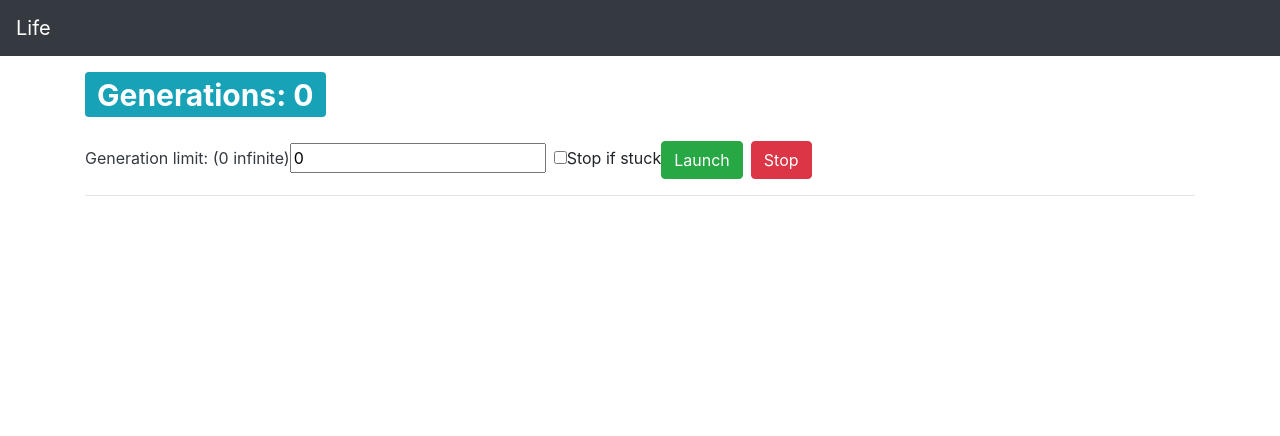
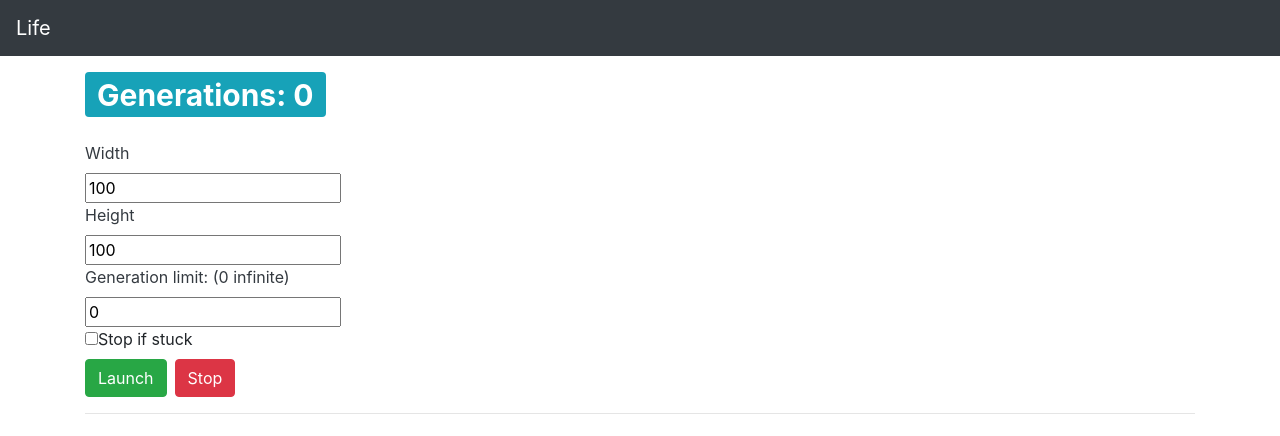
Before and after one commit to adxl/life, a React (Create React App) app: page / in a window 1280 px wide. Shown: the top 436 px of the page. Built offline with nearby package versions, Linux system fonts and the light colour scheme.

Commit message:
add custom canvas dimensions

```diff
--- a/src/components/Canvas.jsx
+++ b/src/components/Canvas.jsx
@@ -9,6 +9,8 @@ export default class Canvas extends Component{
 	}
 
 	state = {
+		width: 100,
+		height: 100,
 		gensLimit: 0,
 		forceStop: false
 	}
@@ -27,12 +29,22 @@ export default class Canvas extends Component{
 			this.p5Canvas.noLoop();
 	}
 
-	handleInputChange = (event) => {
+	handleInputChange = event => {
 		this.setState({ gensLimit: event.target.value });
 	}
 
-	handleCheck = (event) => {
+	handleCheck = event => {
 		this.setState({forceStop: event.target.checked});
+	}
+
+	handleWidthChange = event => {
+		// console.log(event.target.value);
+		this.setState({ width : event.target.value});
+	}
+
+	handleHeightChange = event => {
+		// console.log(event.target.value);
+		this.setState({ height : event.target.value});
 	}
 
 	sketch = (p) => {
@@ -41,23 +53,25 @@ export default class Canvas extends Component{
 
 		const stopIfStuck = this.state.forceStop;
 
-		console.log(stopIfStuck);
+		const width = this.state.width;
+		const height = this.state.height;
 
 		let terrain;
 		let previousTerrain;
 		let elderTerrain;
 
-		let width = 400;
-		let height = 400;
-
-		let rows = height / 10;
-		let cols = width / 10;
+		const rows = width / 10;
+		const cols = height / 10;
 
 		p.setup = () => {
+
 			this.props.onReset();
 			p.createCanvas(width,height);
+
 			terrain = createTerrain();
 			terrain = generateTerrain(terrain);
+
+			p.background(200);
 		};
 
 		function createTerrain() {
@@ -84,13 +98,12 @@ export default class Canvas extends Component{
 			for (let i = 0; i < rows; i++)
 				for (let j = 0; j < cols; j++) {
 					if (terrain[i][j]) {
-						p.fill(30);
+						p.fill(50);
 						p.stroke(255);
 						p.rect(i * 10,j * 10,10,10);
 					}
 					else {
-						p.fill(255);
-						p.stroke(255);
+						p.fill(200);
 						p.rect(i * 10,j * 10,10,10);
 					}
 				}
@@ -165,10 +178,17 @@ export default class Canvas extends Component{
 		return (
 			<React.Fragment>
 				<div>
-					<label className="text-dark" >Generation limit: (0 infinite)</label>
-					<input type="number" className="mr-2" onChange={this.handleInputChange} value={this.state.gensLimit} min="0"/>
+
+					<label className="text-dark" >Width</label><br />
+					<input type="number" min="100" onChange={this.handleWidthChange} value={this.state.width} /><br />
+
+					<label className="text-dark" >Height</label><br/>
+					<input type="number" min="100" onChange={this.handleHeightChange} value={this.state.height} /><br/>
+
+					<label className="text-dark" >Generation limit: (0 infinite)</label><br/>
+					<input type="number" className="mr-2" onChange={this.handleInputChange} value={this.state.gensLimit} min="0"/><br/>
 					<input type="checkbox" onChange={this.handleCheck}/>
-					<label>Stop if stuck</label>
+					<label>Stop if stuck</label><br/>
 					<button onClick={this.launch} className="btn btn-success mr-2">Launch</button>
 					<button onClick={this.stop} className="btn btn-danger">Stop</button>
 				</div>
```
